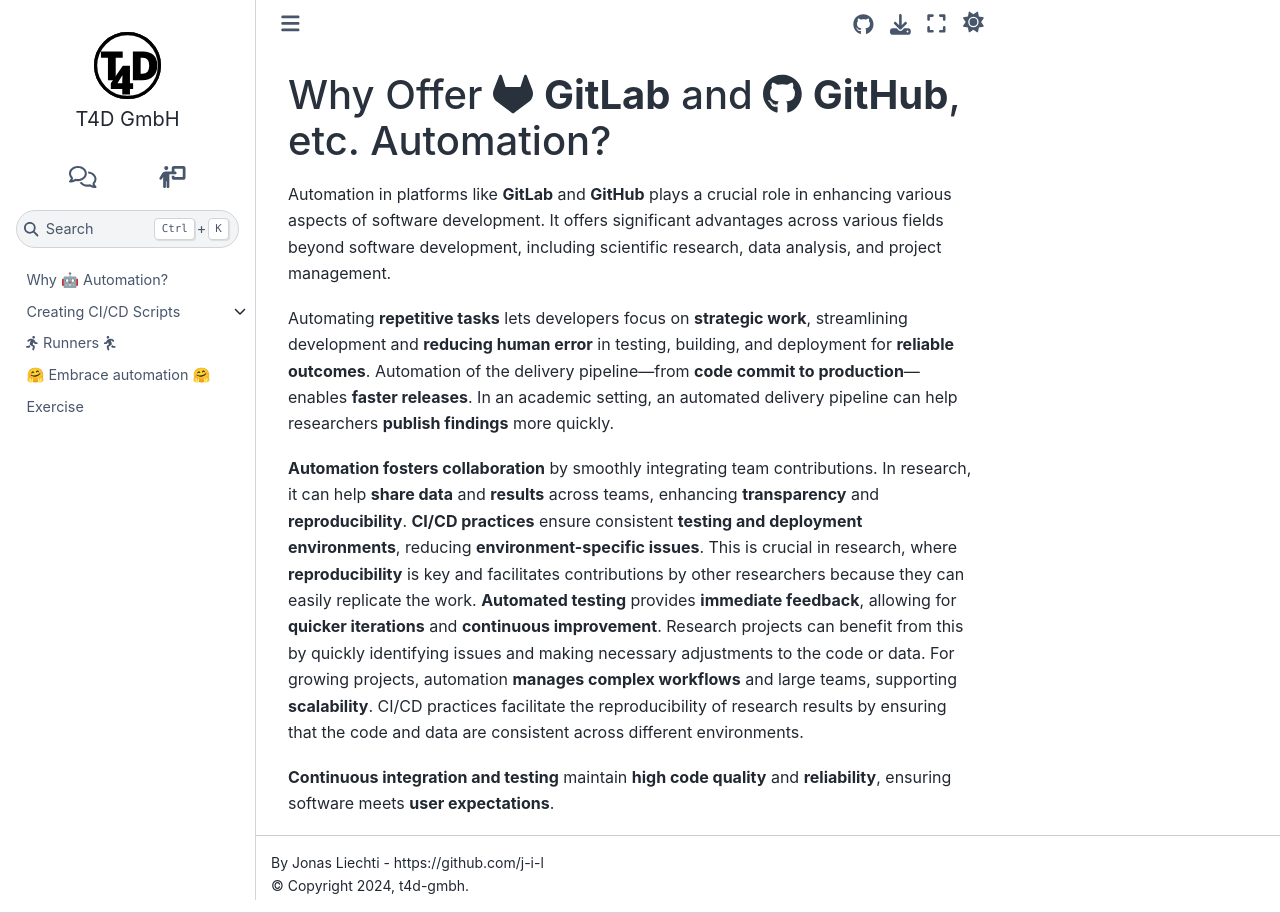
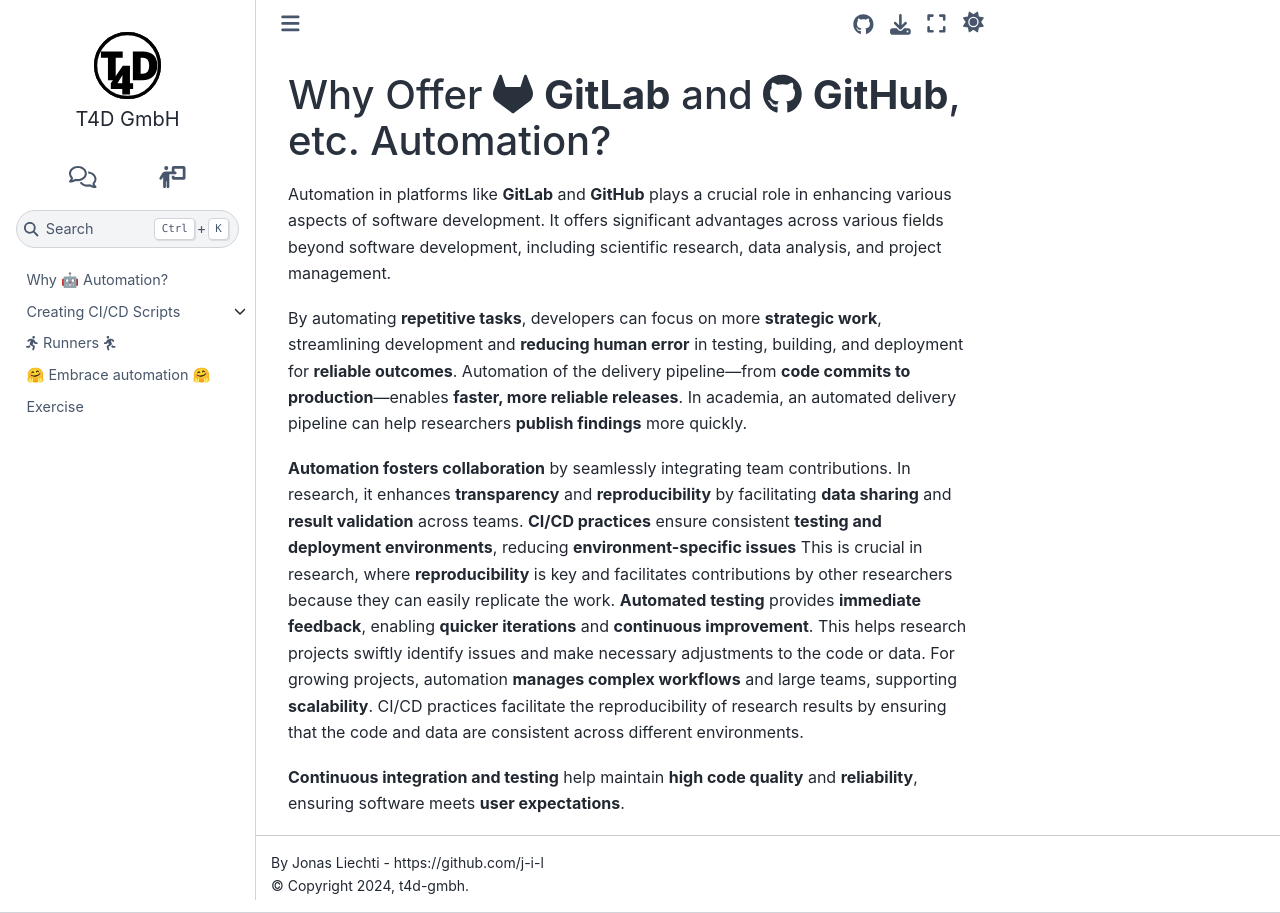
Before and after one commit to t4d-gmbh/ci-cd-workflows, a Sphinx documentation site: the page built from source/content/why_automation/benefits.md, in a window 1280 px wide. Built offline with Sphinx 7.4.7 and the Sphinx Book theme 1.1.4, drawn with Linux system fonts in a browser that asks for light colours; the version number could not be read and is left out.

Commit message:
Update benefits.md
Revised text to make it more flowly

```diff
--- a/source/content/why_automation/benefits.md
+++ b/source/content/why_automation/benefits.md
@@ -5,20 +5,20 @@
 It{% else %}Automation{% endif %} offers significant advantages across various fields beyond software development, including scientific research, data analysis, and project management.
 
 {% if page %}
-Automating **repetitive tasks** lets developers focus on **strategic work**, streamlining development and **reducing human error** in testing, building, and deployment for **reliable outcomes**.
-Automation of the delivery pipeline—from **code commit to production**—enables **faster releases**.
-In an academic setting, an automated delivery pipeline can help researchers **publish findings** more quickly.
+By automating **repetitive tasks**, developers can focus on more **strategic work**, streamlining development and **reducing human error** in testing, building, and deployment for **reliable outcomes**.
+Automation of the delivery pipeline—from **code commits to production**—enables **faster, more reliable releases**.
+In academia, an automated delivery pipeline can help researchers **publish findings** more quickly.
 
-**Automation fosters collaboration** by smoothly integrating team contributions.
-In research, it can help **share data** and **results** across teams, enhancing **transparency** and **reproducibility**.
-**CI/CD practices** ensure consistent **testing and deployment environments**, reducing **environment-specific issues**.
+**Automation fosters collaboration** by seamlessly integrating team contributions.
+In research, it enhances **transparency** and **reproducibility** by facilitating **data sharing** and **result validation** across teams.
+**CI/CD practices** ensure consistent **testing and deployment environments**, reducing **environment-specific issues**
 This is crucial in research, where **reproducibility** is key and facilitates contributions by other researchers because they can easily replicate the work.
-**Automated testing** provides **immediate feedback**, allowing for **quicker iterations** and **continuous improvement**.
-Research projects can benefit from this by quickly identifying issues and making necessary adjustments to the code or data.
+**Automated testing** provides **immediate feedback**, enabling **quicker iterations** and **continuous improvement**.
+This helps research projects swiftly identify issues and make necessary adjustments to the code or data.
 For growing projects, automation **manages complex workflows** and large teams, supporting **scalability**.
 CI/CD practices facilitate the reproducibility of research results by ensuring that the code and data are consistent across different environments.
 
-**Continuous integration and testing** maintain **high code quality** and **reliability**, ensuring software meets **user expectations**.
+**Continuous integration and testing** help maintain **high code quality** and **reliability**, ensuring software meets **user expectations**.
 
 {% else %}
 - **Speeds up development** ⏩
```
